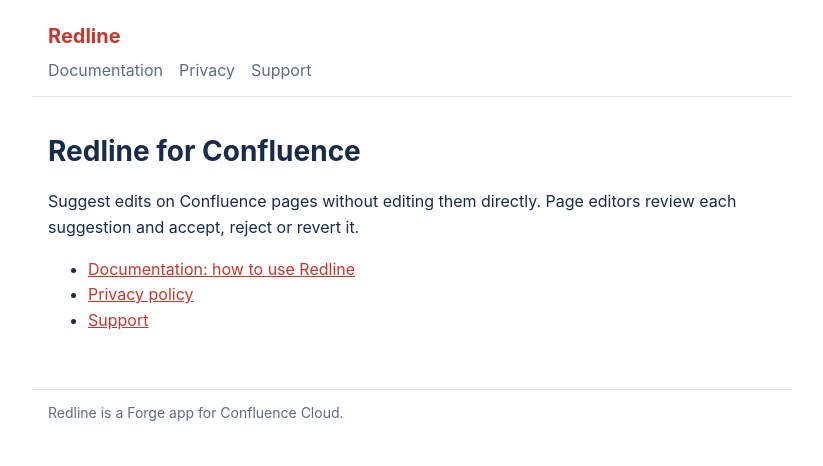
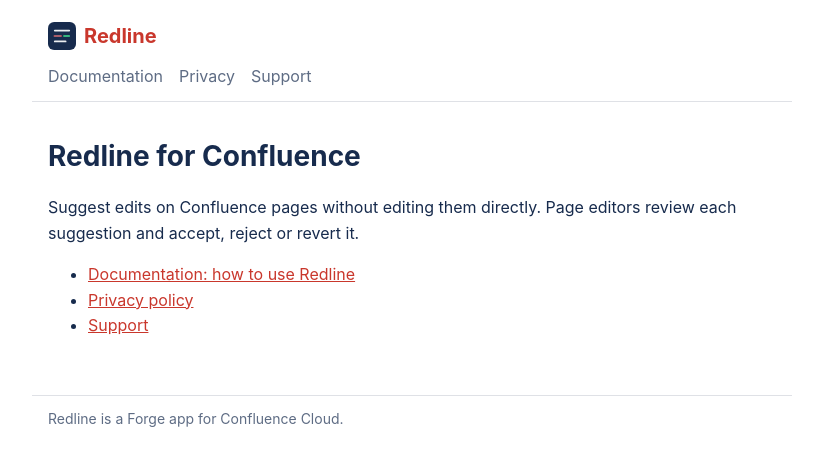
Before and after one commit to VolodymirPavlivskiy/redline-site, a plain HTML site: page index.html in a window 1280 px wide. Shown: the whole page, without its empty margins (228-1051 px from the left). Drawn offline with Linux system fonts and the light colour scheme.

Commit message:
Site: logo, favicons and og:image
Co-Authored-By: Claude Opus 5.5 <noreply@anthropic.com>

```diff
--- a/index.html
+++ b/index.html
@@ -5,10 +5,14 @@
   <meta name="viewport" content="width=device-width, initial-scale=1">
   <title>Redline for Confluence</title>
   <link rel="stylesheet" href="style.css">
+  <link rel="icon" type="image/svg+xml" href="logo/redline-logo.svg">
+  <link rel="icon" type="image/png" sizes="144x144" href="logo/redline-logo-144.png">
+  <link rel="apple-touch-icon" href="logo/redline-logo-288.png">
+  <meta property="og:image" content="https://redline-inc.com/logo/redline-logo-1024.png">
 </head>
 <body>
 <header>
-  <a class="brand" href="index.html">Redline</a>
+  <a class="brand" href="index.html"><img src="logo/redline-logo.svg" alt="" width="28" height="28">Redline</a>
   <nav>
     <a href="docs.html">Documentation</a>
     <a href="privacy.html">Privacy</a>
--- a/style.css
+++ b/style.css
@@ -26,6 +26,8 @@ body {
 header, main, footer { max-width: 760px; margin: 0 auto; padding: 0 16px; }
 header { border-bottom: 1px solid var(--line); padding-top: 20px; padding-bottom: 12px; }
 header .brand { font-weight: 700; font-size: 20px; color: var(--accent); text-decoration: none; }
+header .brand { display: inline-flex; align-items: center; gap: 8px; }
+header .brand img { display: block; width: 28px; height: 28px; }
 nav { margin-top: 6px; display: flex; flex-wrap: wrap; gap: 16px; }
 nav a { color: var(--muted); text-decoration: none; }
 nav a[aria-current="page"] { color: var(--fg); font-weight: 600; }
```
Also changed, not shown: docs.html (+4 -1 lines), privacy.html (+4 -1 lines), support.html (+4 -1 lines), logo/redline-logo-1024.png (added), logo/redline-logo-144.png (added), logo/redline-logo-288.png (added), logo/redline-logo-512.png (added), logo/redline-logo.svg (added).
